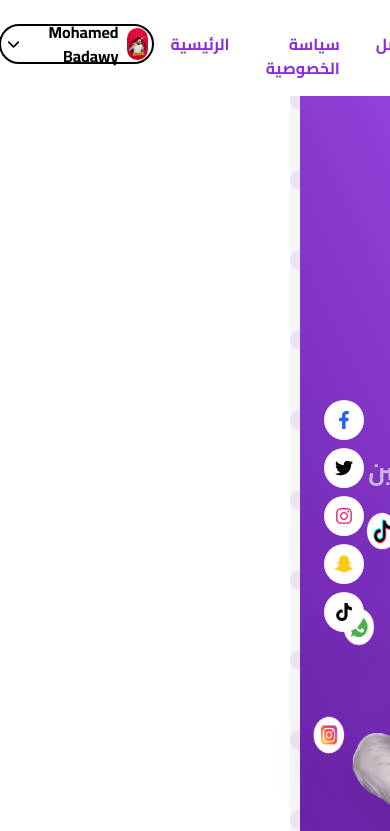
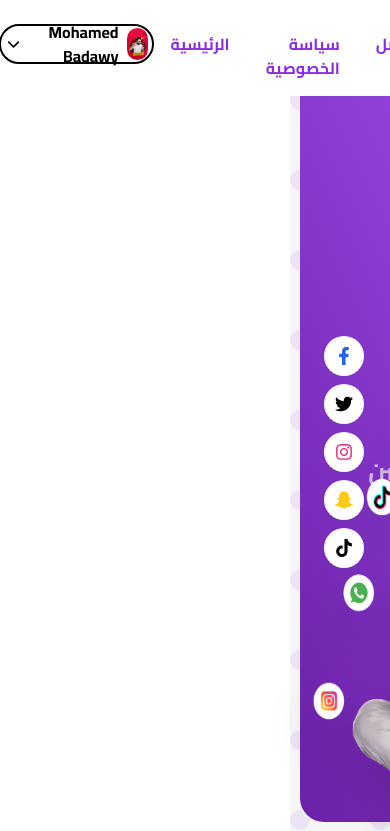
Before and after one commit to 0xBadawy/Nogoom.El-Deira, a React (Vite) app: page / in a window 390 px wide. Shown: the top 831 px of the page. Built offline with nearby package versions, Linux system fonts and the light colour scheme; no server answers; a web font is replaced by a local one.

Commit message:
Enhance HeroSection with additional contact options, including phone, email, and WhatsApp, and adjust layout for improved responsiveness.

```diff
--- a/src/HomePage/Landing/HeroSection.jsx
+++ b/src/HomePage/Landing/HeroSection.jsx
@@ -7,9 +7,12 @@ import {
   FaInstagram,
   FaSnapchatGhost,
   FaTiktok,
+  FaPhoneAlt,
 } from "react-icons/fa";
-
+import { MdMarkEmailRead } from "react-icons/md";
 import image from "../../assets/img1.png";
+import { ImPhone } from "react-icons/im";
+import { SiWhatsapp } from "react-icons/si";
 const HeroSection = () => {
   const { t } = useTranslation();
 
@@ -51,17 +54,30 @@ const HeroSection = () => {
     },
   ]);
 
-  const [contact,setContact ] =useState(
+  const [contact, setContact] = useState([
     {
-      Email:{
-
-      }
-    }
-  )
+      id: 1,
+      name: "الهاتف",
+      value: "01000000000",
+      icon: <ImPhone size={18}  />,
+    },
+    {
+      id: 2,
+      name: "البريد الالكتروني",
+      value: "email.com",
+      icon: <MdMarkEmailRead size={18} color="blue" />,
+    },
+    {
+      id: 3,
+      name: "واتساب",
+      value: "01000000000",
+      icon: <SiWhatsapp size={18} color="#18980e" />,
+    },
+  ]);
 
   return (
     <div
-      className="bg-gradient-to-tr relative from-purple-800 to-purple-500 w-[95%] h-[90vh] pt-4 px-14 rounded-b-3xl mx-auto "
+      className="bg-gradient-to-tr relative from-purple-800 to-purple-500 w-[95%] h-[86vh] pt-4 px-14 rounded-b-3xl mx-auto "
       style={{ direction: "rtl", fontFamily: "Cairo" }}
     >
       <div className="flex flex-col items-center justify-center  text-white text-right">
@@ -85,7 +101,7 @@ const HeroSection = () => {
       </div>
       <div className="absolute bottom-10 right-0 w-32 rounded-l-3xl h-10 bg-black"></div>
       <div
-        className="absolute top-[40%] left-5 rounded-l-3xl  flex flex-col gap-2"
+        className="absolute top-[33%] left-5 rounded-l-3xl  flex flex-col gap-2"
         style={{ direction: "ltr" }}
       >
 
@@ -102,6 +118,28 @@ const HeroSection = () => {
           </a>
         ))}
       </div>
+
+
+       <div
+        className="absolute top-[40%] right-5 rounded-l-3xl  flex flex-col gap-2"
+
+      >
+
+        {contact.map((link) => (
+          <a
+            key={link.id}
+            href={link.link}
+            className={`group flex items-center justify-center w-10 h-10 bg-white rounded-full mx-1 hover:w-fit hover:px-4 ${link.color} transition-all ease-in-out duration-500`}
+          >
+            {link.icon}
+            <p className="hidden group-hover:inline-block ml-2 text-sm font-bold text-gray-700 transition-all ease-in-out duration-500">
+              {link.name}
+            </p>
+          </a>
+        ))}
+      </div>
+
+
     </div>
   );
 };
```
